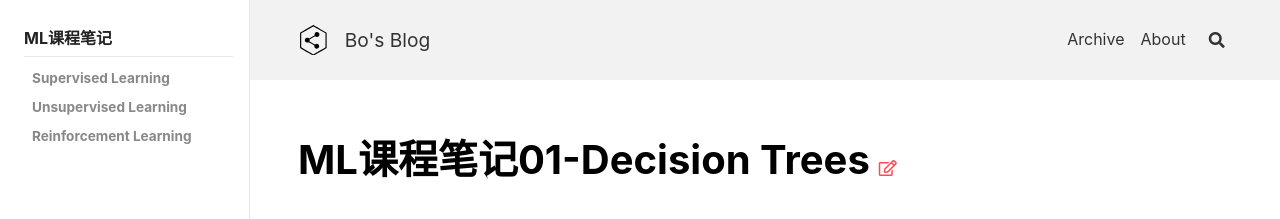
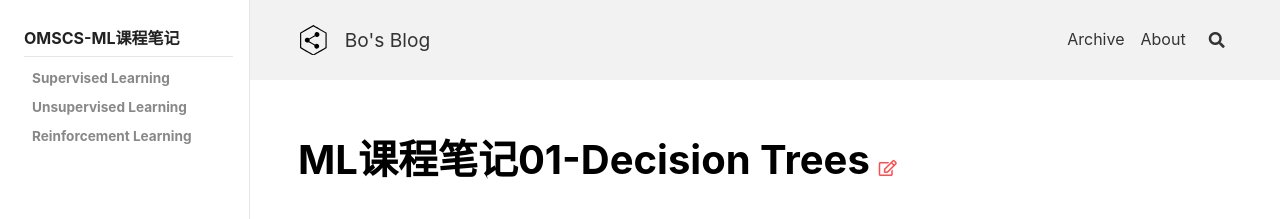
Before and after one commit to peng00bo00/peng00bo00_previous_blog, a Jekyll site: the page built from _posts/2021-08-24-OMSCS-ML-NOTES-01.md, in a window 1280 px wide. Shown: the top 219 px of the page. Built offline with Jekyll 4.4.1, drawn with Linux system fonts in a browser that asks for light colours; nearby versions of some CDN libraries.

Commit message:
Update navigation.yml

```diff
--- a/_data/navigation.yml
+++ b/_data/navigation.yml
@@ -68,7 +68,7 @@ DDG:
         url: /2021/08/23/DDG-NOTES-5.html
 
 OMSCS-ML:
-  - title: ML课程笔记
+  - title: OMSCS-ML课程笔记
     children:
       - title: Supervised Learning
         -title: Decision Trees
```
